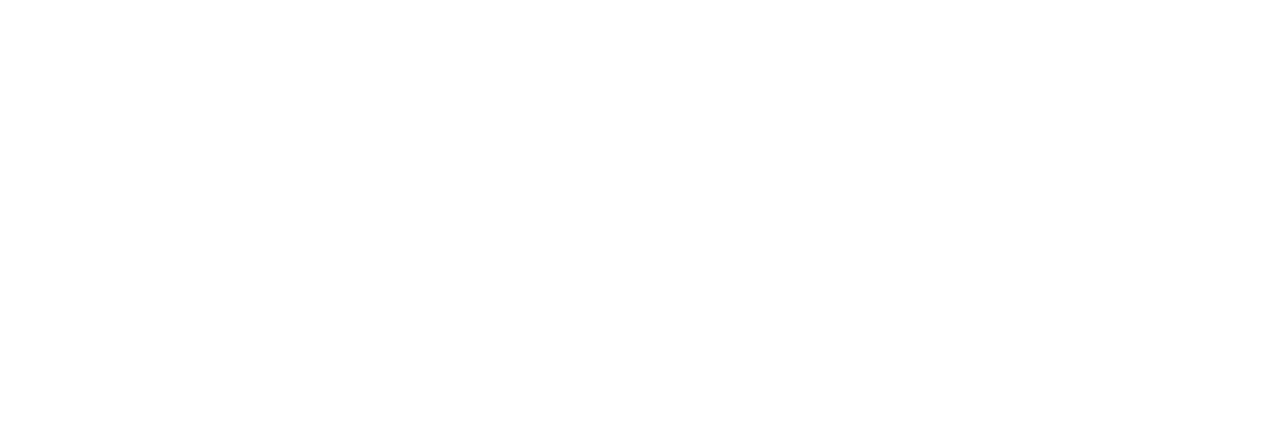
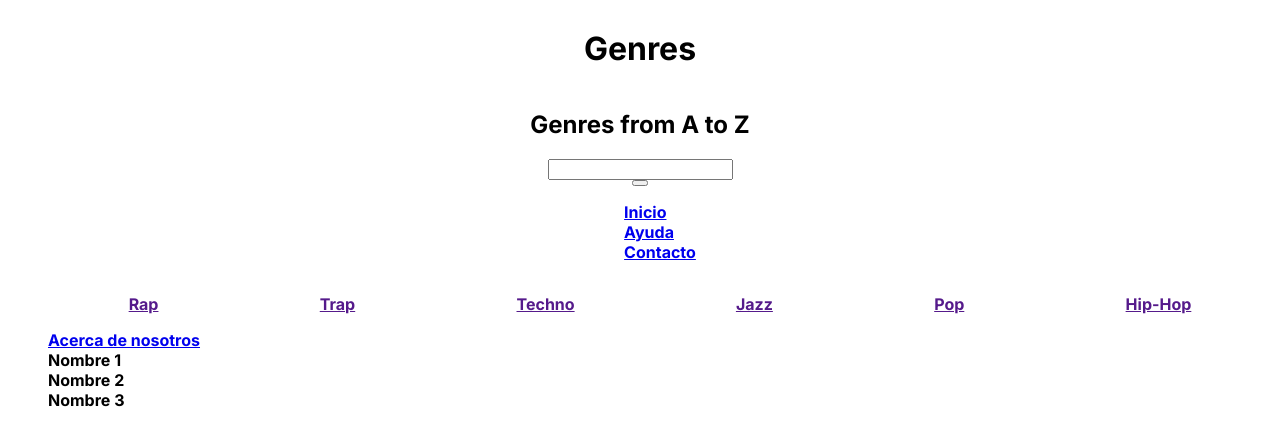
Before and after one commit to ManuGaluzzi/ProyectoProgra1, a plain HTML site: page Html/generos.html in a window 1280 px wide. Drawn offline with Linux system fonts and the light colour scheme.

Commit message:
26/5 13:31

```diff
--- a/Html/generos.html
+++ b/Html/generos.html
@@ -4,12 +4,65 @@
     <meta charset="UTF-8">
     <meta http-equiv="X-UA-Compatible" content="IE=edge">
     <meta name="viewport" content="width=device-width, initial-scale=1.0">
-    <title>Document</title>
+    <title>Genres</title>
+    <link rel="stylesheet" href="../css/estilos.css">
 </head>
 <body>
 <!-- Es la página a donde el usuario podrá ver la lista de géneros disponibles en nuestro sitio web. Al hacer click en un género el sitio deberá mostrar el detalle de ese género.
 Funcionalidad
 La información debe provenir de forma dinámica desde la API. Al hacer click sobre un género accederemos a la página de detalle con la información del género clickeado.
 Entregable: archivo genres.html (o similar) y archivo genres.js (o similar) junto con todos los recursos necesarios y estilos de css. -->
+
+<header>
+    <h1>Genres</h1>
+    <h2>Genres from A to Z</h2>
+        <input type="search">
+        <button type="submit"></button>
+<nav>
+    <ul>
+        <li><a href="#">Inicio</a></li>
+        <li><a href="#">Ayuda</a></li>
+        <li><a href="#">Contacto</a></li>
+    </ul>
+</nav>
+</header>
+
+<section>
+  <ul class="SectionGenres">
+    <li><a href="">Rap</a></li>
+
+    <li>
+            <a href="">Trap</a>
+    </li>
+
+    <li>
+            <a href="">Techno</a>
+    </li>
+
+    <li>
+            <a href="">Jazz</a>
+    </li>
+
+    <li>
+            <a href="">Pop</a>
+    </li>
+
+    <li>
+        <a href="">Hip-Hop</a>
+    </li>
+</ul>
+</section>
+
+
+
+<footer>
+    <ul>
+     <li><a href="#">Acerca de nosotros</a></li>
+     <li>Nombre 1</li>
+     <li>Nombre 2</li>
+     <li>Nombre 3</li>
+    </ul>
+
+ </footer>
 </body>
 </html>
--- a/css/estilos.css
+++ b/css/estilos.css
@@ -54,3 +54,11 @@ li{
     height: 100px;
     width: 100px;
 }
+
+
+.SectionGenres{
+    display: flex;
+    flex-direction: row;
+    justify-content: space-around;
+    align-items: center;
+}
```
Also changed, not shown: Html/Index2.html (+2 -0 lines), Html/playlist-favs.html (added, +39 -0 lines), Html/playlist.html (deleted, +0 -15 lines).
